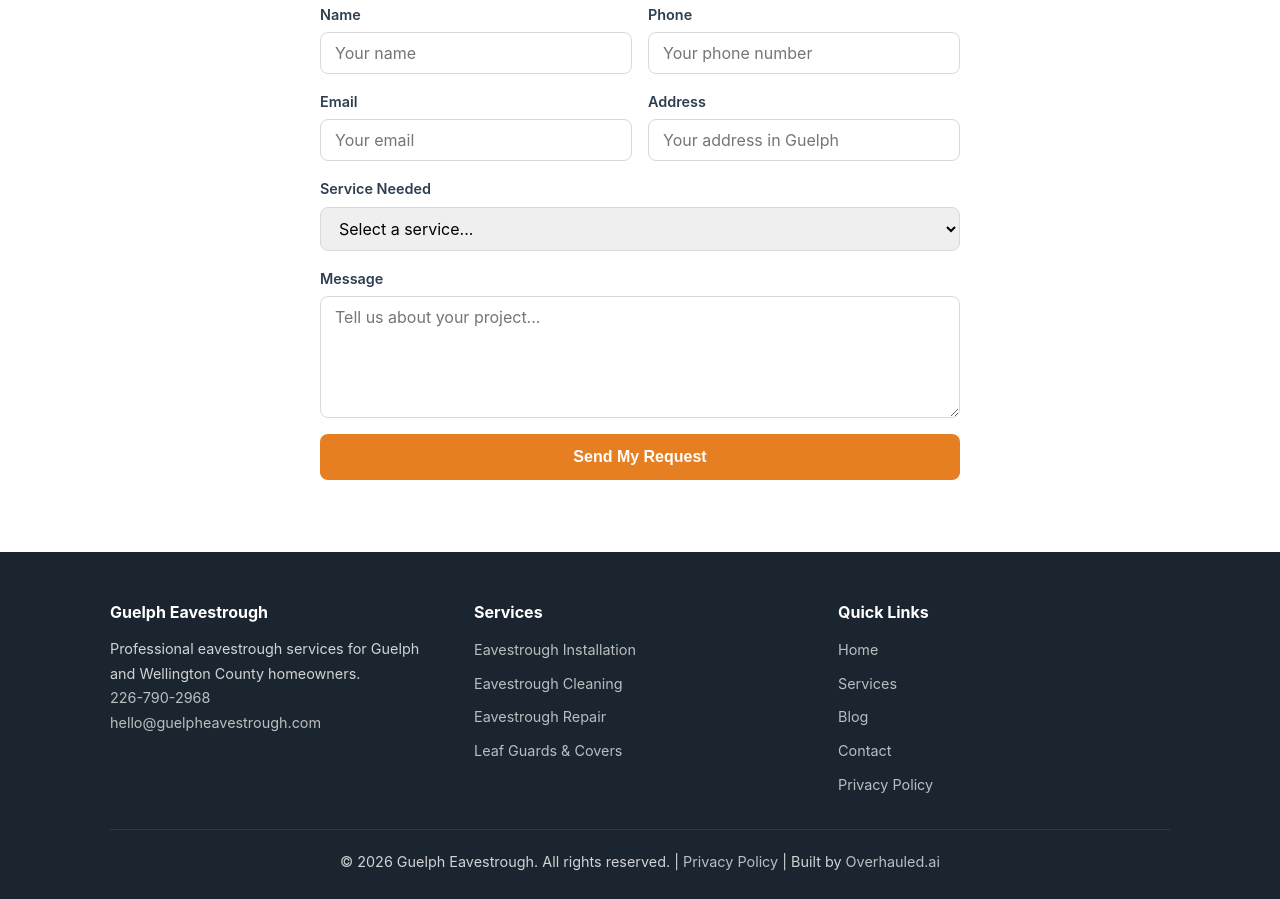
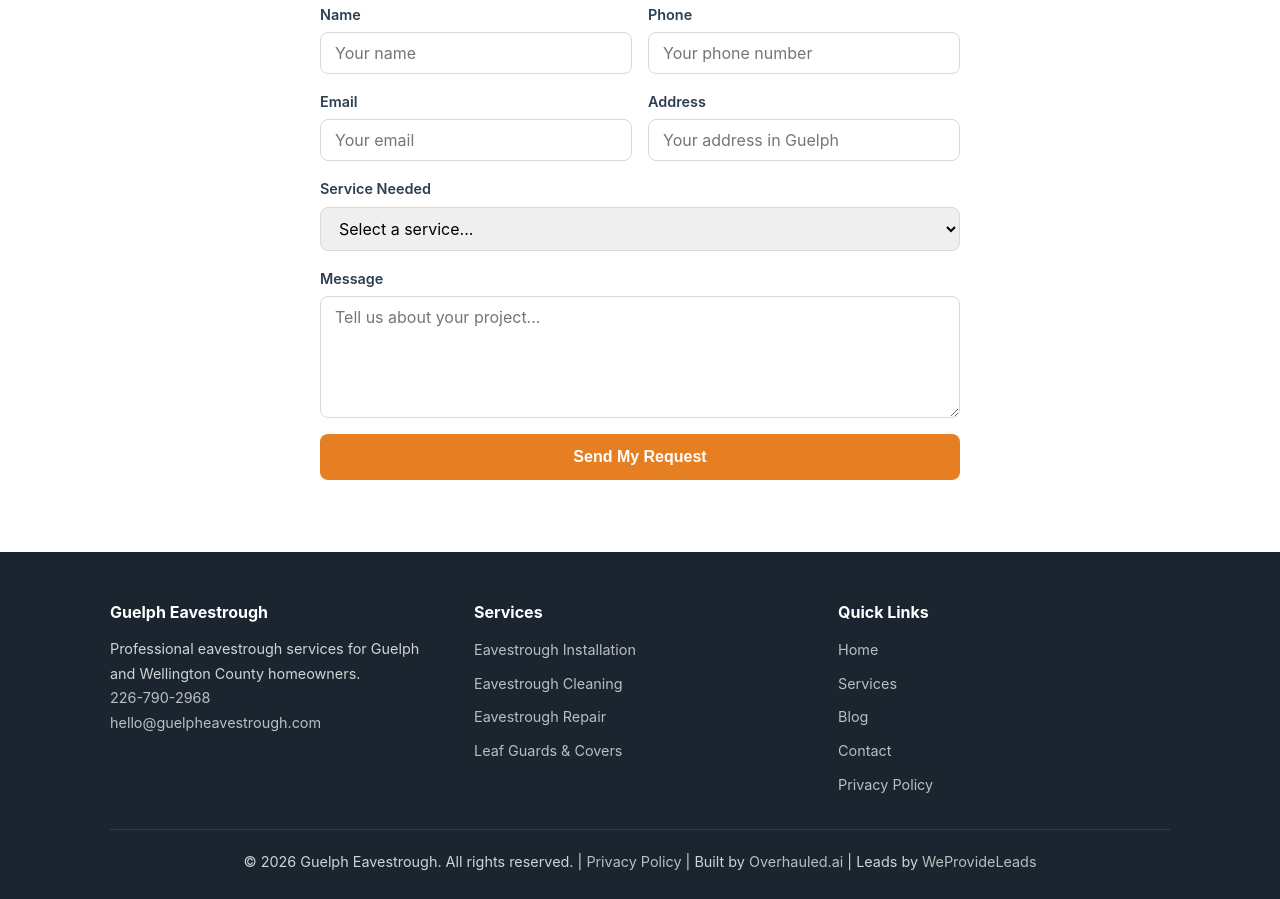
Before and after one commit to ads-ux/guelpheavestrough-com, a plain HTML site: page index.html in a window 1280 px wide. Shown: the part 4353-5252 px from the top of the page. Drawn offline with Linux system fonts and the light colour scheme.

Commit message:
Add WeProvideLeads footer backlink

```diff
--- a/index.html
+++ b/index.html
@@ -288,7 +288,7 @@
       </div>
     </div>
     <div class="footer-bottom">
-      <p>&copy; 2026 Guelph Eavestrough. All rights reserved. | <a href="/privacy.html">Privacy Policy</a> | Built by <a href="https://overhauled.ai">Overhauled.ai</a></p>
+      <p>&copy; 2026 Guelph Eavestrough. All rights reserved. | <a href="/privacy.html">Privacy Policy</a> | Built by <a href="https://overhauled.ai">Overhauled.ai</a> | Leads by <a href="https://weprovideleads.com" rel="noopener">WeProvideLeads</a></p>
     </div>
   </div>
 </footer>
```
